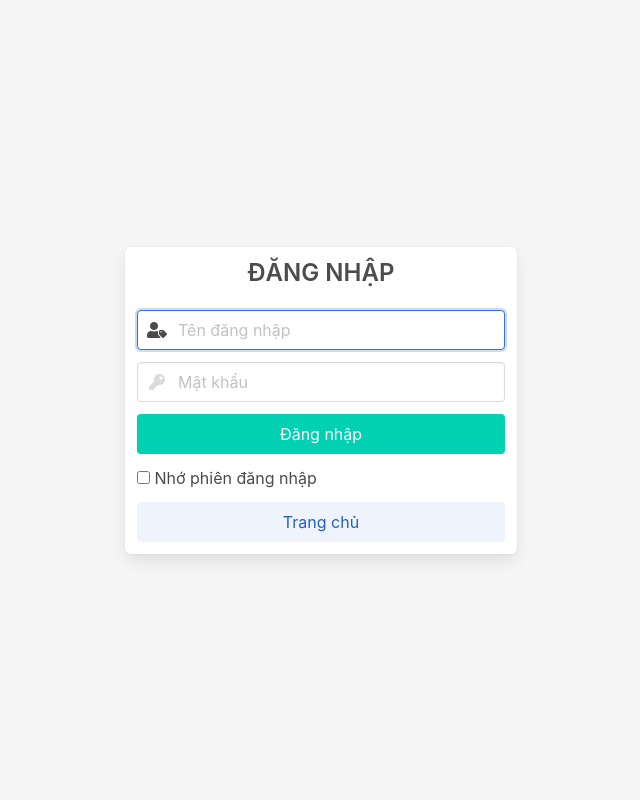
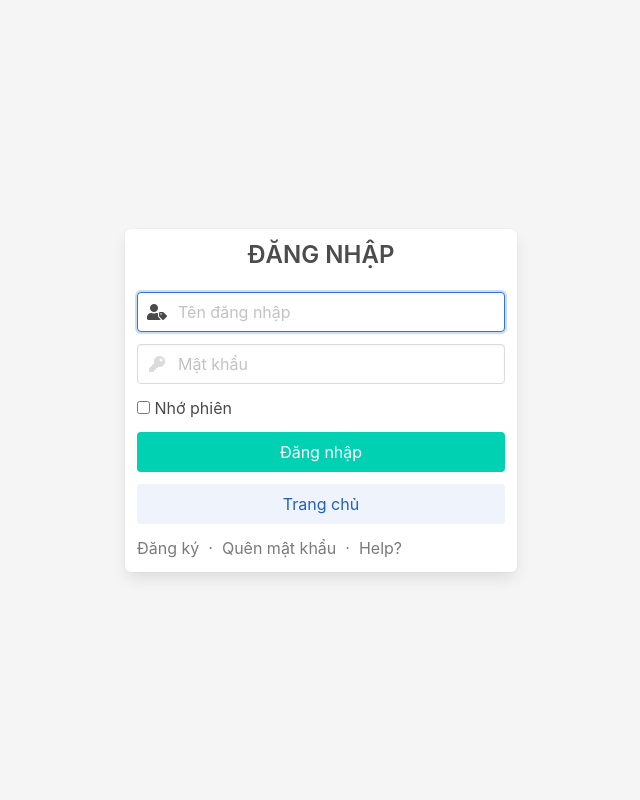
Before and after one commit to tvviem/kwesan_flask, a Flask app: page /user/login in a window 1280 px wide. Shown: the whole page, without its empty margins (319-959 px from the left). Run offline with Flask 2, Linux system fonts and the light colour scheme; parts of the project's set-up code (start-up, migrations or seed data) failed here and were passed over; some libraries are stand-ins or nearby versions.

Commit message:
Update form login_signup

```diff
--- a/app/__init__.py
+++ b/app/__init__.py
@@ -11,7 +11,6 @@ from .models import User
 
 
 def create_app(config_name):
-    # app = Flask(__name__)
     # static_url_path set for showing client, static_folder for server directory
     app = Flask(__name__, static_url_path="/public", static_folder="static")
     app.config.from_object(config[config_name])
@@ -29,11 +28,11 @@ def create_app(config_name):
 
     with app.app_context():
         db.create_all()  # for create all tables with database existed
+        app.register_blueprint(indexPage)
+        app.register_blueprint(userPage, url_prefix="/user/")
         app.register_blueprint(adminRoutes, url_prefix="/admin/")
         app.register_blueprint(lecturerRoutes, url_prefix="/lecturer/")
         app.register_blueprint(studentRoutes, url_prefix="/student/")
-        app.register_blueprint(userPage, url_prefix="/user/")
-        app.register_blueprint(indexPage)
         app.register_blueprint(api, url_prefix="/api/")
 
     return app
--- a/app/forms/login_form.py
+++ b/app/forms/login_form.py
@@ -1,5 +1,5 @@
 from flask_wtf import FlaskForm, RecaptchaField, Recaptcha
-from wtforms import StringField, PasswordField
+from wtforms import StringField, PasswordField, BooleanField, SubmitField
 from wtforms.validators import InputRequired, Length
 
 class LoginForm(FlaskForm):
@@ -24,6 +24,8 @@ class LoginForm(FlaskForm):
             "placeholder": "Mật khẩu"
         },
     )
+    remember = BooleanField("Nhớ phiên")
     recaptcha = RecaptchaField(
         validators=[Recaptcha(message="Hãy xác nhận bạn ko là robot")]
     )
+    submit = SubmitField("Đăng nhập")
--- a/app/routes/anony.py
+++ b/app/routes/anony.py
@@ -16,7 +16,6 @@ indexPage = Blueprint("index", __name__, template_folder="templates")
 @indexPage.route("/")
 def index():
     return render_template("index.html", hasNavbar=True)
-
 
 @userPage.route("/login", methods=["GET", "POST"])
 def login():
@@ -59,6 +58,7 @@ def register():
             RoleType.STUD,
             confirmed=False,
         )
+        print("TEST:--------", register_form.user_name.data, "--", register_form.email.data)
         db.session.add(newUser)
         db.session.commit()
 
@@ -82,8 +82,8 @@ def register():
 @userPage.route("/confirm/<token>")
 # @login_required
 def confirm_email(token):
+    session.pop("_flashes", None)
     email = confirm_token(token)
-    # if type(email) != bool:  # case token valid and email valid
     user = User.query.filter_by(email=email).first_or_404()
     if user.confirmed:
         flash("Account already confirmed. Please login.", "success")
--- a/app/templates/base.html
+++ b/app/templates/base.html
@@ -9,7 +9,7 @@
   <meta name="description" content="This is a website to support for self-learning of student">
   <meta name="author" content="Viem Trieu">
 
-  <link rel="icon" type="image/png" href="{{ url_for('static', filename='images/favicon.png') }}" />
+  <link rel="shortcut icon" type="image/x-icon" href="{{ url_for('static', filename='favicon.ico') }}" />
   <!--Core CSS -->
   <link rel="stylesheet" type="text/css" href="{{ url_for('static', filename='css/bulma.min.css') }}">
   <link rel="stylesheet" type="text/css" href="{{ url_for('static', filename='css/kwesan.css') }}">
--- a/app/templates/login.html
+++ b/app/templates/login.html
@@ -25,23 +25,27 @@
               </div>
               {{ render_error(form.password) }}
             </div>
-            <div class="field">
+            <div class="field is-fullwidth">
               <div class="control ">
                 {{ form.recaptcha }}
               </div>
               {{ render_error(form.recaptcha) }}
             </div>
-            <div class="field"><button class="button is-primary is-fullwidth">Đăng nhập</button></div>
             <div class="field is-left">
               <label class="checkbox">
-                <input type="checkbox">
-                <span> Nhớ phiên đăng nhập </span>
+                {{ form.remember }}
+                <span> {{ form.remember.label }} </span>
               </label>
             </div>
-            <div class="field" title="Về trang chủ"><a class="button is-link is-light is-fullwidth"
-                href="{{ url_for('index.index') }}">Trang
+            <div class="field">
+              <button class="button is-primary is-fullwidth">Đăng nhập</button>
+            </div>
+
+            <div class="field is-left" title="Về trang chủ">
+              <a class="button is-link is-light is-fullwidth" href="{{ url_for('index.index') }}">Trang
                 chủ</a>
             </div>
+            <p class="has-text-grey"><a href="">Đăng ký</a> &nbsp;·&nbsp;  <a href="">Quên mật khẩu</a> &nbsp;·&nbsp;  <a href="">Help?</a></p>
           </form>
         </div>
       </div>
--- a/app/templates/partials/signupForm.html
+++ b/app/templates/partials/signupForm.html
@@ -29,7 +29,7 @@
                 <div class="field">
                   {{ form.email.label(class="label") }}
                   <div class="control has-icons-left">
-                    {{ form.email(class="input") }}
+                    {{ form.email(class="input")|lower }}
                     <span class="icon is-small is-left"><i class="far fa-envelope"></i></span>
                   </div>
                   {{ render_error(form.email) }}
@@ -39,7 +39,7 @@
                 <div class="field">
                   {{ form.user_name.label(class="label") }}
                   <div class="control has-icons-left">
-                    {{ form.user_name(class="input") }}
+                    {{ form.user_name(class="input")|lower }}
                     <span class="icon is-small is-left"><i class="fas fa-user-tag"></i></span>
                   </div>
                   {{ render_error(form.user_name) }}
--- a/app/util/mail.py
+++ b/app/util/mail.py
@@ -11,7 +11,7 @@ def generate_confirmation_token(email):
     return serializer.dumps(email, salt=app.config.get("SECURITY_PASSWORD_SALT"))
 
 
-def confirm_token(token, expiration=3600):
+def confirm_token(token, expiration=60):
     serializer = URLSafeTimedSerializer(app.config["SECRET_KEY"])
     try:
         email = serializer.loads(
```
Also changed, not shown: app/templates/reactivate.html (+21 -4 lines), run.py (+7 -2 lines), app/static/favicon.ico (added), app/static/favicon.png (renamed from app/static/images/favicon.png).
